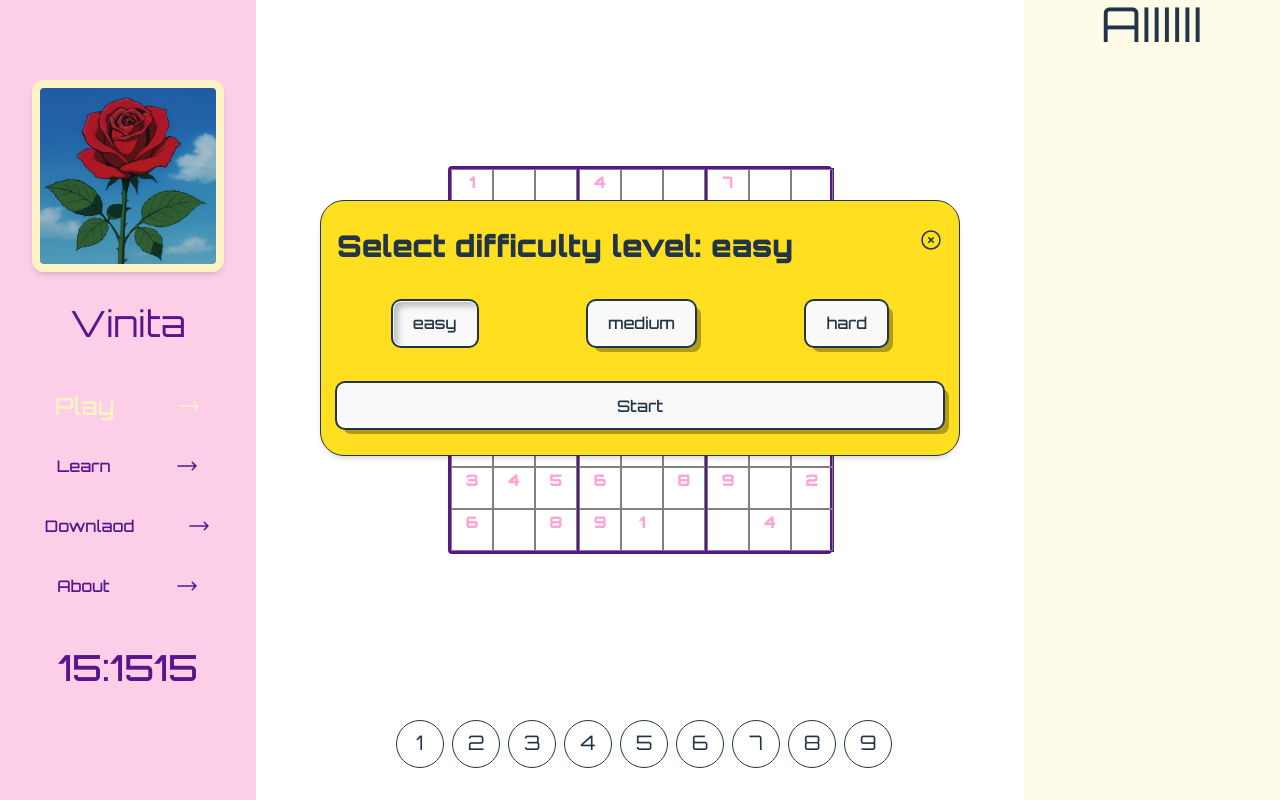
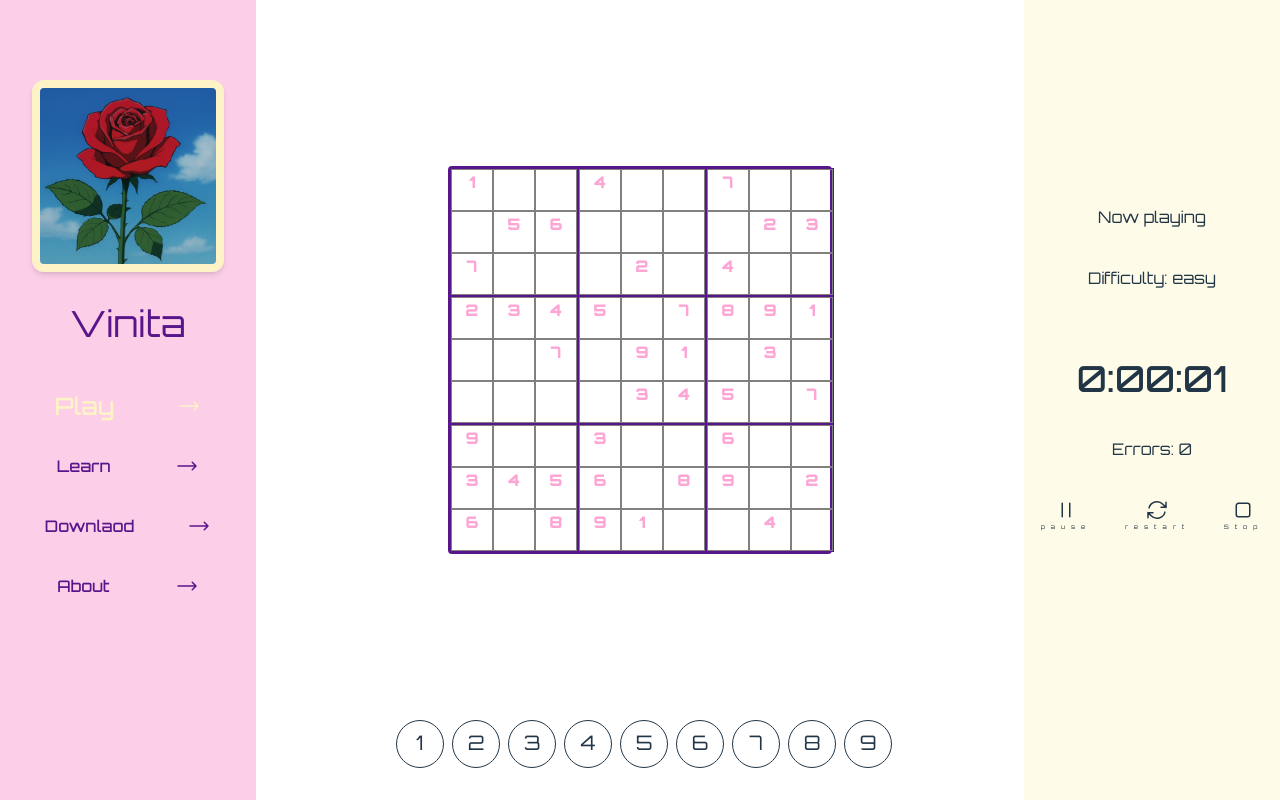
Before and after one commit to VinitaPotter/sudoku, a React (Vite) app: page / in a window 1280 px wide. Both pictures are taken after a click on the element 514 px from the left and 190 px from the top of the page. Built offline with nearby package versions, Linux system fonts and the light colour scheme.

Commit message:
init: sidebar

```diff
--- a/src/App.jsx
+++ b/src/App.jsx
@@ -2,14 +2,29 @@ import "./App.css";
 import Profile from "./views/profile";
 import AI from "./views/ai";
 import Grid from "./views/grid";
+import { createContext, useState } from "react";
+
+export const DifficultyContext = createContext(0);
+export const GameStartContext = createContext(false);
+export const ShowPopupContext = createContext(false);
 
 function App() {
+  const [difficultyLevel, updateDifficultyLevel] = useState(0);
+  const [started, updateStarted] = useState(0);
+  const [showPopup, updateShowPopup] = useState(false);
+
   return (
-    <div className="flex w-screen justify-between">
-      <Profile></Profile>
-      <Grid></Grid>
-      <AI></AI>
-    </div>
+    <ShowPopupContext value={{ showPopup, updateShowPopup }}>
+      <GameStartContext value={{ started, updateStarted }}>
+        <DifficultyContext value={{ difficultyLevel, updateDifficultyLevel }}>
+          <div className="flex w-screen justify-between">
+            <Profile></Profile>
+            <Grid></Grid>
+            <AI></AI>
+          </div>
+        </DifficultyContext>
+      </GameStartContext>
+    </ShowPopupContext>
   );
 }
 
--- a/src/pages/game/game-difficulty.jsx
+++ b/src/pages/game/game-difficulty.jsx
@@ -1,16 +1,11 @@
-import { useEffect, useState } from "react";
+import { useState, useContext } from "react";
 import { XCircleIcon } from "@heroicons/react/24/outline";
-export default function Difficulty({
-  difficultyLevel,
-  onUpdateDifficulty,
-  showPopup,
-  updateShowPopup,
-}) {
+import { DifficultyContext } from "../../App";
+import { GameStartContext } from "../../App";
+import { ShowPopupContext } from "../../App";
+
+export default function Difficulty() {
   const [selectedDiff, updateSelectedDiff] = useState(1);
-
-  useEffect(() => {
-    updateSelectedDiff(difficultyLevel);
-  }, []);
 
   const btn_u =
     "shadow-[6px_6px_0px_rgba(0,0,0,0.3)] hover:translate-y-1 hover:shadow-[4px_4px_0px_rgba(0,0,0,0.3)] transition";
@@ -18,6 +13,15 @@ export default function Difficulty({
     "shadow-[inset_4px_4px_6px_rgba(0,0,0,0.25),inset_-4px_-4px_6px_rgba(255,255,255,0.5)]";
 
   const levels = ["easy", "medium", "hard"];
+  const DifficultyLevel = useContext(DifficultyContext);
+  const GameStart = useContext(GameStartContext);
+  const Popup = useContext(ShowPopupContext);
+
+  function handleGameStart() {
+    DifficultyLevel.updateDifficultyLevel(selectedDiff);
+    Popup.updateShowPopup(false);
+    GameStart.updateStarted(1);
+  }
   return (
     <div className="bg-yellow-300 border rounded-3xl shadow-md h-64 w-1/2 px-4 py-2 flex flex-col justify-around absolute inset-1/4 -inset-2/4 ">
       <div className="flex justify-between">
@@ -26,7 +30,7 @@ export default function Difficulty({
         </p>
         <XCircleIcon
           className="size-6 cursor-pointer"
-          onClick={() => updateShowPopup(false)}
+          onClick={() => Popup.updateShowPopup(false)}
         ></XCircleIcon>
       </div>
       <div className="flex justify-around">
@@ -42,10 +46,7 @@ export default function Difficulty({
           );
         })}
       </div>
-      <button
-        className={`ring-2 ${btn_u}`}
-        onClick={() => onUpdateDifficulty(selectedDiff)}
-      >
+      <button className={`ring-2 ${btn_u}`} onClick={() => handleGameStart()}>
         Start
       </button>
     </div>
--- a/src/pages/game/game.jsx
+++ b/src/pages/game/game.jsx
@@ -1,10 +1,14 @@
-import { useEffect, useState } from "react";
+import { useEffect, useState, useContext } from "react";
 import "./game.css";
 import NumberPad from "./game-numberPad";
 import Grid from "./game-grid";
 import Difficulty from "./game-difficulty";
+import { GameStartContext } from "../../App";
+import { ShowPopupContext } from "../../App";
+function Game() {
+  const GameStart = useContext(GameStartContext);
+  const Popup = useContext(ShowPopupContext);
 
-function Game() {
   const [initial] = useState([
     [1, 2, 3, 4, 5, 6, 7, 8, 9],
     [4, 5, 6, 7, 8, 9, 1, 2, 3],
@@ -17,9 +21,6 @@ function Game() {
     [6, 7, 8, 9, 1, 2, 3, 4, 5],
   ]);
 
-  const [showPopup, updateShowPopup] = useState(true);
-  const [difficultyLevel, updateDifficultyLevel] = useState(0);
-  const [started, updateStarted] = useState(false);
   const [curNum, updateCurNum] = useState(0);
   const [warning, updateWarning] = useState(0);
   const [winner, updateWinner] = useState(false);
@@ -49,21 +50,24 @@ function Game() {
 
   function handleReplay() {
     updateWinner(false);
-    updateStarted(false);
+    GameStart.updateStarted(0);
     updateCurNum(0);
     setInitialData();
   }
 
   useEffect(() => {
-    if (started === true && JSON.stringify(valid) === JSON.stringify(grid)) {
+    if (
+      GameStart.started === 1 &&
+      JSON.stringify(valid) === JSON.stringify(grid)
+    ) {
       updateWinner(true);
     }
-  }, [grid, started]);
+  }, [grid, GameStart.started]);
 
   function handleCellClick(block, cell) {
-    if (started === false) {
+    if (GameStart.started === 0) {
       console.log("run only here");
-      updateStarted(true);
+      GameStart.updateStarted(1);
     }
     updateGrid((grid) => ({
       ...grid,
@@ -134,11 +138,6 @@ function Game() {
     setGrid();
   }
 
-  function handleDifficulty(value) {
-    updateDifficultyLevel(value);
-    updateStarted(true);
-    updateShowPopup(false);
-  }
   useEffect(() => {
     setInitialData();
   }, []);
@@ -155,16 +154,7 @@ function Game() {
           ""
         )}
       </div>
-      {showPopup ? (
-        <Difficulty
-          difficultyLevel={difficultyLevel}
-          onUpdateDifficulty={handleDifficulty}
-          showPopup={showPopup}
-          updateShowPopup={updateShowPopup}
-        ></Difficulty>
-      ) : (
-        ""
-      )}
+      {Popup.showPopup ? <Difficulty></Difficulty> : ""}
 
       <Grid
         grid={grid}
--- a/src/views/ai.jsx
+++ b/src/views/ai.jsx
@@ -1,7 +1,126 @@
-import { useState } from "react";
+import { useContext, useEffect, useState } from "react";
+import { useRef } from "react";
+import {
+  PlayIcon,
+  PauseIcon,
+  ArrowPathIcon,
+  StopIcon,
+} from "@heroicons/react/24/outline";
+
+import { GameStartContext } from "../App";
+import { ShowPopupContext } from "../App";
+import { DifficultyContext } from "../App";
+import Game from "../pages/game/game";
 
 function AI() {
-  return <div className="text-5xl w-1/5 bg-yellow-50 h-screen">AIIIIII</div>;
+  const GameStart = useContext(GameStartContext);
+  const Popup = useContext(ShowPopupContext);
+  const DifficultyLevel = useContext(DifficultyContext);
+
+  const levels = ["easy", "medium", "hard"];
+
+  let countRef = useRef(0);
+  useEffect(() => {
+    if (GameStart.started === 1) {
+      const interval = setInterval(myTimer, 1000);
+      function myTimer() {
+        console.log({ data: countRef.current.innerHTML });
+        if (countRef.current.innerHTML === "") {
+          countRef.current.innerHTML = `0:0:00`;
+        } else {
+          const [hour, minute, second] = countRef.current.innerHTML.split(":");
+          let intSecond = +second;
+          let intMinute = +minute;
+          let intHour = +hour;
+
+          if (intSecond + 1 === 60) {
+            intSecond = 0;
+            intMinute = intMinute + 1;
+          } else {
+            intSecond = intSecond + 1;
+          }
+
+          if (intMinute === 60) {
+            intMinute = 0;
+            intHour = intHour + 1;
+          }
+
+          if (intHour + 1 === 24) {
+            intSecond = 0;
+            intMinute = 0;
+            intHour = 0;
+          }
+
+          const strSecond = intSecond < 10 ? `0${intSecond}` : intSecond;
+          const strMinute = intMinute < 10 ? `0${intMinute}` : intMinute;
+
+          countRef.current.innerHTML = `${intHour}:${strMinute}:${strSecond}`;
+        }
+      }
+      return () => clearInterval(interval);
+    }
+  }, [GameStart.started]);
+  return (
+    <div className="w-1/5 bg-yellow-50 h-screen">
+      {GameStart.started === 1 || GameStart.started === 2 ? (
+        <div className="flex flex-col justify-evenly h-1/2 mt-42">
+          <div>Now playing</div>
+          <div>Difficulty: {levels[DifficultyLevel.difficultyLevel]}</div>
+          <div className="text-xl ">
+            <div className="text-4xl font-medium pt-8" ref={countRef}></div>
+          </div>
+          <div>Errors: 0</div>
+          <div className="flex justify-around">
+            {GameStart.started === 1 ? (
+              <div
+                onClick={() => GameStart.updateStarted(2)}
+                className="text-center cursor-pointer hover:text-purple-900"
+              >
+                <PauseIcon className="size-6 m-auto cursor-pointer"></PauseIcon>
+                <p className="text-[6px] tracking-[6px]">pause</p>
+              </div>
+            ) : (
+              <div
+                onClick={() => GameStart.updateStarted(1)}
+                className="text-center cursor-pointer hover:text-purple-900"
+              >
+                <PlayIcon className="size-6 m-auto cursor-pointer"></PlayIcon>
+                <p className="text-[6px] tracking-[6px]">play</p>
+              </div>
+            )}
+            <div className="text-center cursor-pointer hover:text-purple-900">
+              <ArrowPathIcon className="size-6 m-auto cursor-pointer"></ArrowPathIcon>
+              <p className="text-[6px] tracking-[6px]">restart</p>
+            </div>
+            <div
+              onClick={() => GameStart.updateStarted(0)}
+              className="text-center cursor-pointer hover:text-red-900"
+            >
+              <StopIcon className="size-6 m-auto cursor-pointer"></StopIcon>
+              <p className="text-[6px] tracking-[6px]">Stop</p>
+            </div>
+          </div>
+        </div>
+      ) : (
+        <div>
+          <div className="m-8 flex flex-col h-screen justify-center">
+            <button
+              className="shadow-[6px_6px_0px_rgba(0,0,0,0.3)] hover:translate-y-1 hover:shadow-[4px_4px_0px_rgba(0,0,0,0.3)] transition mb-8"
+              onClick={Popup.updateShowPopup}
+            >
+              Select difficulty
+            </button>
+            <button
+              className="shadow-[6px_6px_0px_rgba(0,0,0,0.3)] hover:translate-y-1 hover:shadow-[4px_4px_0px_rgba(0,0,0,0.3)] transition "
+              onClick={() => GameStart.updateStarted(1)}
+            >
+              Play
+            </button>
+          </div>
+        </div>
+      )}
+    </div>
+  );
 }
 
 export default AI;
--- a/src/views/profile.jsx
+++ b/src/views/profile.jsx
@@ -63,13 +63,6 @@ function Profile() {
           <ArrowLongRightIcon className="size-6 " />
         </NavLink>
       </div>
-
-      <div className="text-4xl font-medium pt-8">
-        {new Date().getUTCHours() +
-          ":" +
-          new Date().getUTCMinutes() +
-          new Date().getUTCMinutes()}
-      </div>
     </div>
   );
 }
```
